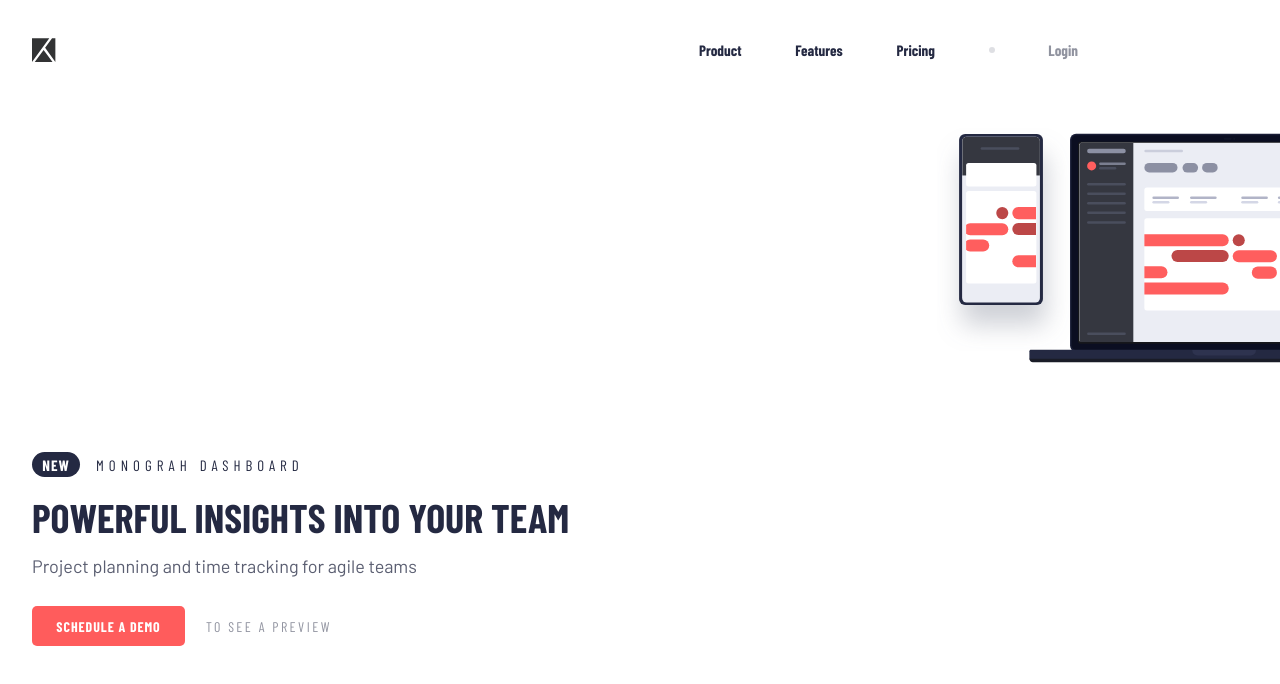
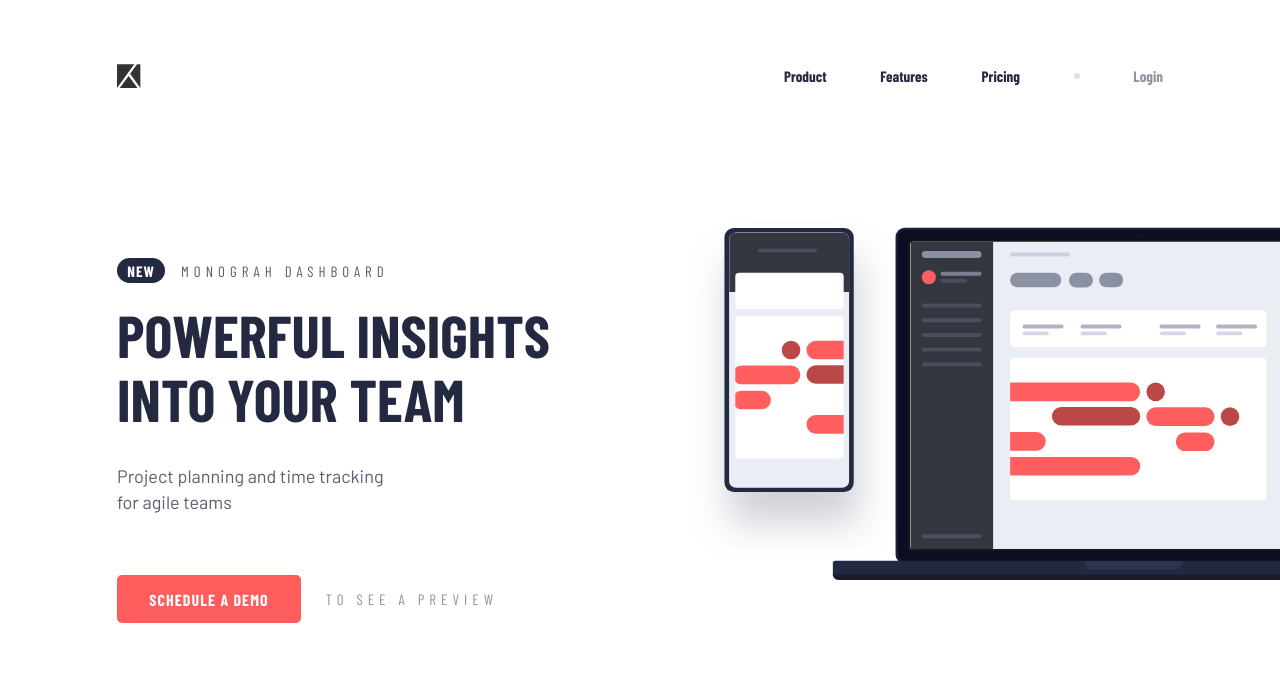
Before and after one commit to acmahaja/project-tracking-intro-component, a Next.js app: page / in a window 1280 px wide. Shown: the top 684 px of the page. Built offline with nearby package versions, Linux system fonts and the light colour scheme.

Commit message:
Implemented desktop view

```diff
--- a/src/pages/index.js
+++ b/src/pages/index.js
@@ -3,9 +3,9 @@
 import {
   Main,
   Rectangle,
-  WelcomeSection,
   Content,
   Category,
+  CategoryName,
   New,
   Title,
   Description,
@@ -25,7 +25,7 @@
         <link rel="icon" href="/favicon-32x32.png" />
       </Head> */}
       <main className={Main}>
-        {/* <div className={Rectangle}></div>*/}
+        <div className={Rectangle}></div>
         <Image
           src="/illustration-devices.svg"
           alt="Logo"
@@ -36,7 +36,8 @@
         />
         <div className={Content}>
           <p className={Category}>
-              <div className={New}>new</div>monograh dashboard
+            <div className={New}>new</div>
+            <div className={CategoryName}>monograh dashboard</div>
           </p>
           <h1 className={Title}>powerful insights into your team</h1>
           <h2 className={Description}>
--- a/src/styles/Home.module.css
+++ b/src/styles/Home.module.css
@@ -2,6 +2,7 @@
   position: relative;
   width: 100%;
   height: 100%;
+  max-width: 1110px;
 }
 
 .WelcomeSection {
@@ -68,6 +69,10 @@
   display: flex;
   justify-content: center;
   align-items: center;
+}
+
+.CategoryName {
+  opacity: 0.75;
 }
 
 .Title {
@@ -141,8 +146,75 @@
   opacity: 0.5;
 }
 
-@media only screen and (min-width: 1000px) {
+@media only screen and (min-width: 955px) {
+  .SupportingIllustration {
+    top: 220px;
+    right: -325px;
+    width: 916px;
+    max-height: 455px;
+    height: 45%;
+  }
+
+  .Content {
+    top: 258px;
+    left: 0px;
+    width: 470px;
+    padding: 0px;
+    padding-left: 32px;
+  }
+
   .WelcomeSection {
     top: 220px;
   }
+
+  .Category {
+    margin-bottom: 20px;
+  }
+
+  .Title {
+    font-family: "Barlow Condensed", sans-serif;
+    font-style: normal;
+    font-weight: 700;
+    font-size: 59px;
+    line-height: 64px;
+    margin-bottom: 32px;
+  }
+
+  .Description {
+    font-family: "Barlow", sans-serif;
+    font-style: normal;
+    font-weight: 400;
+    font-size: 18px;
+    line-height: 26px;
+    width: 267px;
+
+    margin-bottom: 64px;
+  }
+
+  .Buttons {
+    width: 381px;
+  }
+
+  .Demo {
+    height: 48px;
+    width: 184px;
+
+    font-family: "Barlow Condensed", sans-serif;
+    font-style: normal;
+    font-weight: 700;
+    font-size: 16px;
+    line-height: 19px;
+    text-align: right;
+    letter-spacing: 1.06667px;
+  }
+
+  .Preview {
+    font-family: "Barlow Condensed", sans-serif;
+    font-style: normal;
+    font-weight: 400;
+    font-size: 15px;
+    line-height: 18px;
+    letter-spacing: 5px;
+
+  }
 }
--- a/src/styles/Navbar.module.css
+++ b/src/styles/Navbar.module.css
@@ -2,9 +2,11 @@
   width: 100%;
   max-width: 1110px;
   height: fit-content;
-  padding: 38px 32px 0px 32px;
   box-sizing: border-box;
 
+  padding: 0px 32px;
+  position: absolute;
+  top: 38px;
 
   display: flex;
   flex-direction: row;
@@ -17,6 +19,10 @@
 }
 
 @media only screen and (min-width: 550px) {
+  .navbar {
+    top: 64px;
+  }
+
   .hamburger {
     display: none;
   }
```
Lines whose indentation alone changed are shown as unchanged.
